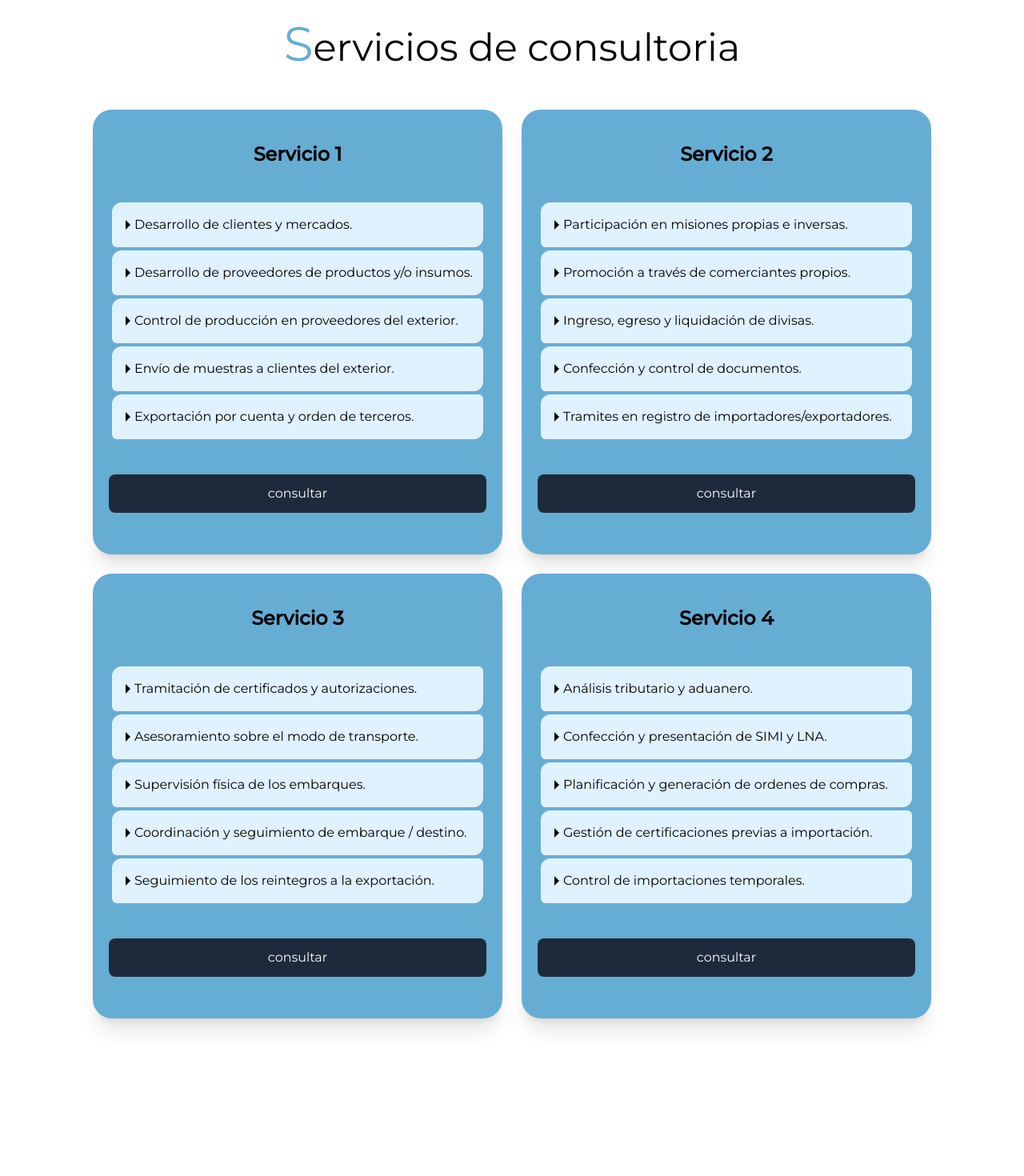
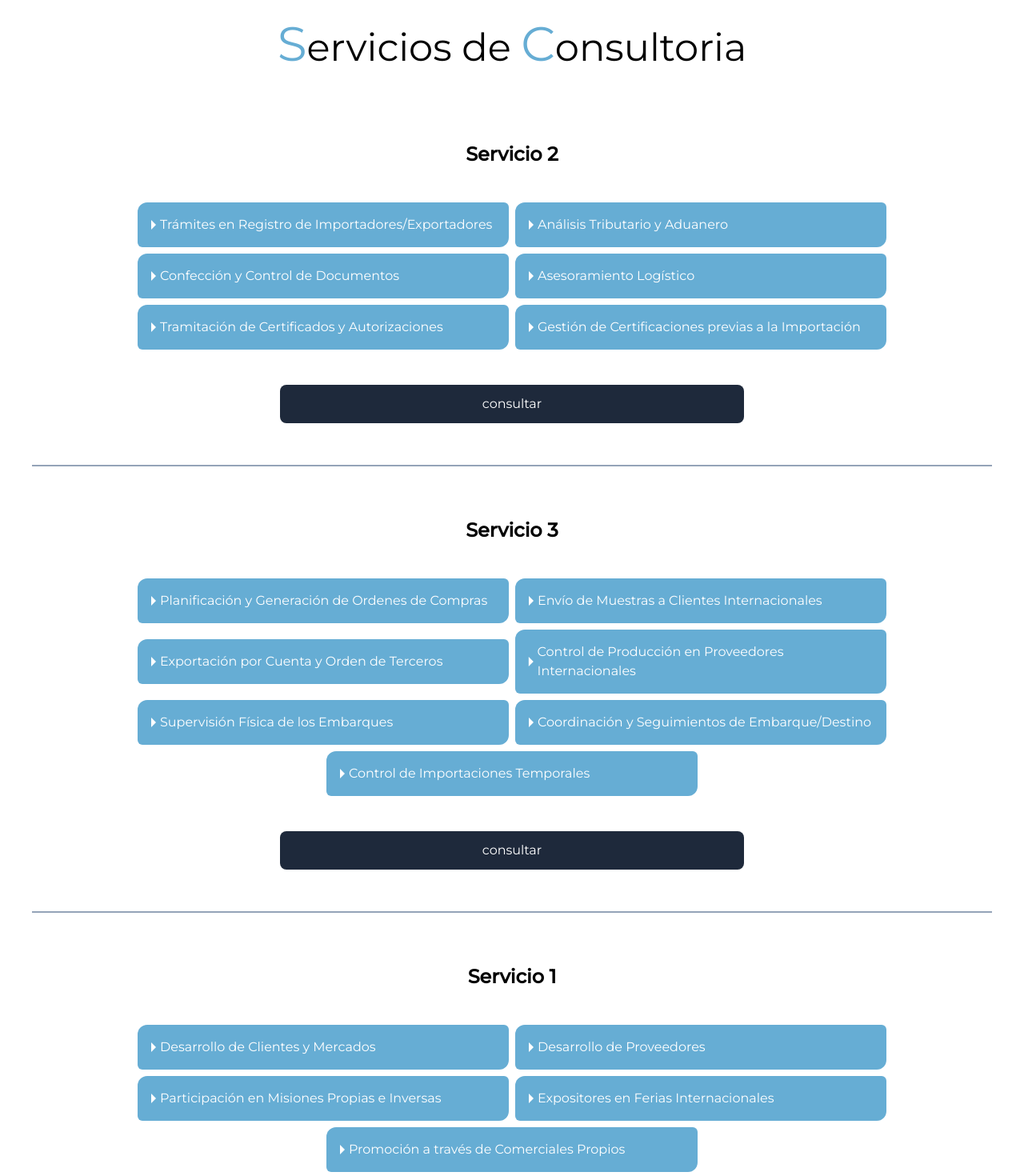
Before and after one commit to Lisandrocba/hpampa, a Next.js app: page /consultoria in a window 1280 px wide. Shown: the part 200-1670 px from the top of the page at 80% size. Before the commit the page ends 1525 px from the top, so only its background shows below. Built offline with nearby package versions, Linux system fonts and the light colour scheme.

Commit message:
cambios estilos servicios

```diff
--- a/components/Contacto.js
+++ b/components/Contacto.js
@@ -3,7 +3,7 @@ import FormControl from './FormControl'
 
 const Contacto = () => {
   return (
-    <div className="mr-10 ml-10 mt-5 mb-5">
+    <div className="mx-2 mt-5 mb-5 lg:mx-36">
         <h3 className="text-2xl lg:text-5xl pt-3 pb-7 mb-3 mt-10">Contactanos:</h3>
         <FormControl />
     </div>
--- a/components/FormControl.js
+++ b/components/FormControl.js
@@ -1,47 +1,142 @@
-import React from "react";
+import { useFormik } from "formik";
+import React, { useRef } from "react";
+import * as Yup from 'yup';
+import emailjs from '@emailjs/browser';
+import 'dotenv/config';
 
 const FormControl = () => {
+  const formRef = useRef(null);
+  const formik = useFormik({
+    initialValues: {
+      nombreEmpresa : '',
+      nombreContacto: '',
+      email: '',
+      pais: '',
+      telefono: undefined,
+      consulta: ''
+    },
+    validationSchema: Yup.object({
+      nombreEmpresa: Yup.string().required('El campo es requerido').max(20, 'El campo no puede tener mas de 20 caracteres'),
+      nombreContacto: Yup.string().required('El campo es requerido').max(20, 'El campo no puede tener mas de 20 caracteres'),
+      email: Yup.string().email('El email no es valido').required('El campo es requerido'),
+      pais: Yup.string().required('El campo es requerido'),
+      telefono: Yup.number(),
+      consulta: Yup.string().required('El campo es requerido').max(300, 'El campo no puede tener mas de 300 caracteres')
+    }),
+    onSubmit: values =>{
+      try {
+        emailjs.sendForm(process.env.NEXT_PUBLIC_SERVICE_ID_EMAILJS, process.env.NEXT_PUBLIC_TAMPLATE_ID_EMAILJS, formRef.current, process.env.NEXT_PUBLIC_PK_EMAILJS)
+        .then(res=>console.log(res))
+        .catch(err=>console.log(err))
+      } catch (error) {
+        console.log(error)
+      }
+
+
+    }
+  })
   return (
-    <form className="w-full">
-      <div className="flex-column items-center w-full">
+    <form ref={formRef} className="w-full" onSubmit={formik.handleSubmit}>
+      <div className="flex flex-col items-center justify-center w-full">
         <input
           type="text"
-          id="first_name"
+          id="nombreEmpresa"
+          name='nombreEmpresa'
           className="mb-5 bg-transparent border-t-transparent border-l-transparent border-r-transparent placeholder:text-slate-700  border-slate-800 text-gray-900 text-xl border-2 focus:border-b-blue-500 focus:border-t-transparent focus:border-l-transparent focus:border-r-transparent focus:outline-none focus:ring-transparent block w-full p-2.5"
           placeholder="Nombre compania"
-          required
+          value={formik.values.nombreEmpresa}
+          onChange={formik.handleChange}
+          onBlur={formik.handleBlur}
         />
+           {formik.touched.nombreEmpresa && formik.errors.nombreEmpresa ? (
+                <div className="my-2 w-full bg-red-100 border-l-4 border-red-500 text-red-700 p-4">
+                  <p className="font-bold">Error</p>
+                  <p>{formik.errors.nombreEmpresa}</p>
+                </div>
+              ) : null}
         <input
           type="text"
-          id="last_name"
+          id="nombreContacto"
+          name='nombreContacto'
           className="mb-5  bg-transparent border-t-transparent border-l-transparent border-r-transparent placeholder:text-slate-700 border-slate-800 text-gray-900 text-xl border-2 focus:border-b-blue-500 focus:border-t-transparent focus:border-l-transparent focus:border-r-transparent focus:outline-none focus:ring-transparent block w-full p-2.5"
           placeholder="Nombre de contacto"
-          required
+          value={formik.values.nombreContacto}
+          onChange={formik.handleChange}
+          onBlur={formik.handleBlur}
         />
+          {formik.touched.nombreContacto && formik.errors.nombreContacto ? (
+                <div className="my-2 w-full bg-red-100 border-l-4 border-red-500 text-red-700 p-4">
+                  <p className="font-bold">Error</p>
+                  <p>{formik.errors.nombreContacto}</p>
+                </div>
+              ) : null}
         <input
           type="email"
           id="email"
+          name='email'
           className="mb-5  bg-transparent border-t-transparent border-l-transparent border-r-transparent placeholder:text-slate-700 border-slate-800 text-gray-900 text-xl border-2 focus:border-b-blue-500 focus:border-t-transparent focus:border-l-transparent focus:border-r-transparent focus:outline-none focus:ring-transparent block w-full p-2.5"
           placeholder="Email"
-          required
+          value={formik.values.email}
+          onChange={formik.handleChange}
+          onBlur={formik.handleBlur}
         />
+           {formik.touched.email && formik.errors.email ? (
+                <div className="my-2 w-full bg-red-100 border-l-4 border-red-500 text-red-700 p-4">
+                  <p className="font-bold">Error</p>
+                  <p>{formik.errors.email}</p>
+                </div>
+              ) : null}
         <input
           type="text"
           id="pais"
+          name='pais'
           className="mb-5  bg-transparent border-t-transparent border-l-transparent border-r-transparent placeholder:text-slate-700 border-slate-800 text-gray-900 text-xl border-2 focus:border-b-blue-500 focus:border-t-transparent focus:border-l-transparent focus:border-r-transparent focus:outline-none focus:ring-transparent block w-full p-2.5"
           placeholder="País"
-          required
+          value={formik.values.pais}
+          onChange={formik.handleChange}
+          onBlur={formik.handleBlur}
         />
+         {formik.touched.pais && formik.errors.pais ? (
+                <div className="my-2 w-full bg-red-100 border-l-4 border-red-500 text-red-700 p-4">
+                  <p className="font-bold">Error</p>
+                  <p>{formik.errors.pais}</p>
+                </div>
+              ) : null}
+         <input
+          type="tel"
+          id="telefono"
+          name='telefono'
+          className="mb-5  bg-transparent border-t-transparent border-l-transparent border-r-transparent placeholder:text-slate-700 border-slate-800 text-gray-900 text-xl border-2 focus:border-b-blue-500 focus:border-t-transparent focus:border-l-transparent focus:border-r-transparent focus:outline-none focus:ring-transparent block w-full p-2.5"
+          placeholder="Telefono"
+          value={formik.values.telefono}
+          onChange={formik.handleChange}
+          onBlur={formik.handleBlur}
+        />
+        {formik.touched.telefono && formik.errors.telefono ? (
+                <div className="my-2 w-full bg-red-100 border-l-4 border-red-500 text-red-700 p-4">
+                  <p className="font-bold">Error</p>
+                  <p>{formik.errors.telefono}</p>
+                </div>
+              ) : null}
         <textarea
           type="text"
           id="consulta"
+          name='consulta'
           className="mb-5 bg-transparent border-t-transparent border-l-transparent border-r-transparent placeholder:text-slate-700 border-slate-800 text-gray-900 text-xl border-2 focus:border-b-blue-500 focus:border-t-transparent focus:border-l-transparent focus:border-r-transparent focus:outline-none focus:ring-transparent block w-full p-2.5"
           placeholder="Escriba su consulta"
-          required
+          value={formik.values.consulta}
+          onChange={formik.handleChange}
+          onBlur={formik.handleBlur}
         />
+          {formik.touched.consulta && formik.errors.consulta ? (
+                <div className="my-2 w-full bg-red-100 border-l-4 border-red-500 text-red-700 p-4">
+                  <p className="font-bold">Error</p>
+                  <p>{formik.errors.consulta}</p>
+                </div>
+              ) : null}
         <button
           type="submit"
-          className="text-white bg-gray-dark hover:bg-slate-700 focus:ring-4 focus:outline-none focus:ring-blue-300 font-medium rounded-lg text-xl w-full  px-5 py-2.5 mt-5 mb-10 text-center"
+          className="text-white bg-gray-dark hover:bg-slate-700 focus:ring-4 focus:outline-none focus:ring-blue-300 font-medium rounded-lg text-xl  px-5 py-2.5 mt-5 mb-10 w-3/4 text-center"
         >
           Enviar
         </button>
--- a/components/HeaderConsultoria.js
+++ b/components/HeaderConsultoria.js
@@ -5,32 +5,28 @@ import FormControl from "./FormControl";
 
 const textos = {
   servicio1: [
-    "Desarrollo de clientes y mercados.",
-    "Desarrollo de proveedores de productos y/o insumos.",
-    "Control de producción en proveedores del exterior.",
-    "Envío de muestras a clientes del exterior.",
-    "Exportación por cuenta y orden de terceros.",
+    "Desarrollo de Clientes y Mercados",
+    "Desarrollo de Proveedores",
+    "Participación en Misiones Propias e Inversas",
+    "Expositores en Ferias Internacionales",
+    "Promoción a través de Comerciales Propios",
   ],
   servicio2: [
-    "Participación en misiones propias e inversas.",
-    "Promoción a través de comerciantes propios.",
-    "Ingreso, egreso y liquidación de divisas.",
-    "Confección y control de documentos.",
-    "Tramites en registro de importadores/exportadores.",
+    "Trámites en Registro de Importadores/Exportadores",
+    "Análisis Tributario y Aduanero",
+    "Confección y Control de Documentos",
+    "Asesoramiento Logístico",
+    "Tramitación de Certificados y Autorizaciones",
+    "Gestión de Certificaciones previas a la Importación",
   ],
   servicio3: [
-    "Tramitación de certificados y autorizaciones.",
-    "Asesoramiento sobre el modo de transporte.",
-    "Supervisión física de los embarques.",
-    "Coordinación y seguimiento de embarque / destino.",
-    "Seguimiento de los reintegros a la exportación.",
-  ],
-  servicio4: [
-    "Análisis tributario y aduanero.",
-    "Confección y presentación de SIMI y LNA.",
-    "Planificación y generación de ordenes de compras.",
-    "Gestión de certificaciones previas a importación.",
-    "Control de importaciones temporales.",
+    "Planificación y Generación de Ordenes de Compras",
+    "Envío de Muestras a Clientes Internacionales",
+    "Exportación por Cuenta y Orden de Terceros",
+    "Control de Producción en Proveedores Internacionales",
+    "Supervisión Física de los Embarques",
+    "Coordinación y Seguimientos de Embarque/Destino",
+    "Control de Importaciones Temporales",
   ],
 };
 
@@ -41,112 +37,102 @@ const HeaderConsultoria = () => {
     servicio3: false,
     servicio4: false,
   });
-  console.log(buttonForm);
+
   return (
     <div className="w-screen mx-0">
       <h2 className=" text-3xl lg:text-5xl pt-3 pb-7 mb-3 mt-10 text-center">
-        <span className="text-6xl text-hpampa">S</span>ervicios de consultoria
+        <span className="text-6xl text-hpampa">S</span>ervicios de{" "}
+        <span className="text-6xl text-hpampa">C</span>onsultoria
       </h2>
-      <div className="flex flex-col lg:flex-row lg:flex-wrap justify-center item-center mb-10 ">
-        <div className="lg:w-2/5 flex flex-col flex-wrap justify-center cursor-default bg-hpampa px-5 py-10 rounded-3xl shadow-xl  m-3">
+      <div className="flex flex-col lg:flex-col lg:flex-wrap justify-center item-center mb-10 ">
+        <div className="flex flex-col flex-wrap justify-center items-center cursor-default border-b-solid border-b-2 border-slate-400 px-5 py-10   mx-10 my-3">
+          {buttonForm.servicio2 ? (
+            <FormControl />
+          ) : (
+            <div>
+              <p className="font-bold text-2xl text-center pb-10">Servicio 2</p>
+              <div className="flex flex-row flex-wrap justify-center items-center">
+                {textos.servicio2.map((text) => {
+                  return (
+                    <div
+                      key={Math.random()}
+                      className="flex flex-row justify-start items-center bg-hpampa m-1 rounded-tl-xl rounded-br-xl rounded-tr-md rounded-bl-md  px-3 py-4 w-2/5"
+                    >
+                      <GoTriangleRight className="text-white" />
+                      <p className="text-white">{text}</p>
+                    </div>
+                  );
+                })}
+              </div>
+            </div>
+          )}
+          <button
+            onClick={() =>
+              setButtonForm({ ...buttonForm, servicio2: !buttonForm.servicio2 })
+            }
+            className="py-3 my-3 px-5 bg-slate-800 text-white rounded-lg lg:w-1/2 mt-10 hover:bg-slate-600"
+          >
+            {buttonForm.servicio2 ? "ver servicio" : "consultar"}
+          </button>
+        </div>
+        <div className="flex flex-col flex-wrap justify-center items-center cursor-default px-5 py-10 border-b-solid border-b-2 border-slate-400   mx-10 my-3">
+          {buttonForm.servicio3 ? (
+            <FormControl />
+          ) : (
+            <div>
+              <p className="font-bold text-2xl text-center pb-10">Servicio 3</p>
+              <div className="flex flex-row flex-wrap justify-center items-center">
+              {textos.servicio3.map((text) => {
+                return (
+                  <div
+                    key={Math.random()}
+                    className="flex flex-row justify-start items-center bg-hpampa m-1 rounded-tl-xl rounded-br-xl rounded-tr-md rounded-bl-md w-2/5 px-3 py-4"
+                  >
+                    <GoTriangleRight className="text-white" />
+                    <p className="text-white">{text}</p>
+                  </div>
+                );
+              })}
+              </div>
+            </div>
+          )}
+          <button
+            onClick={() =>
+              setButtonForm({ ...buttonForm, servicio3: !buttonForm.servicio3 })
+            }
+            className="py-3 my-3 px-5 bg-slate-800 text-white rounded-lg mt-10 lg:w-1/2 hover:bg-slate-600"
+          >
+            {buttonForm.servicio3 ? "ver servicio" : "consultar"}
+          </button>
+        </div>
+        <div className="flex flex-col flex-wrap justify-center items-center cursor-default  border-slate-400 px-5 py-10 mx-10 my-3">
           {buttonForm.servicio1 ? (
             <FormControl />
           ) : (
             <div>
               <p className="font-bold text-2xl text-center pb-10">Servicio 1</p>
+              <div className="flex flex-row flex-wrap justify-center items-center">
               {textos.servicio1.map((text) => {
                 return (
-                  <div className="flex flex-row justify-start items-center bg-sky-100 m-1 rounded-tl-xl rounded-br-xl rounded-tr-md rounded-bl-md  px-3 py-4">
-                    <GoTriangleRight className="text-black" />
-                    <p className="text-black">{text}</p>
+                  <div
+                    key={Math.random()}
+                    className="flex flex-row justify-start items-center bg-hpampa m-1 rounded-tl-xl rounded-br-xl rounded-tr-md rounded-bl-md w-2/5 px-3 py-4"
+                  >
+                    <GoTriangleRight className="text-white" />
+                    <p className="text-white">{text}</p>
                   </div>
                 );
               })}
+              </div>
             </div>
           )}
           <button
             onClick={() =>
               setButtonForm({ ...buttonForm, servicio1: !buttonForm.servicio1 })
             }
-            className="py-3 my-3 px-5 bg-slate-800 text-white rounded-lg mt-10 hover:bg-slate-600"
+            className="py-3 my-3 px-5 bg-slate-800 text-white rounded-lg mt-10 hover:bg-slate-600 lg:w-1/2"
           >
             {buttonForm.servicio1 ? "ver servicio" : "consultar"}
-          </button>
-        </div>
-        <div className="lg:w-2/5 flex flex-col flex-wrap justify-center cursor-default bg-hpampa px-5 py-10 rounded-3xl shadow-xl m-3">
-          {buttonForm.servicio2 ? (
-            <FormControl />
-          ) : (
-            <div>
-              <p className="font-bold text-2xl text-center pb-10">Servicio 2</p>
-              {textos.servicio2.map((text) => {
-                return (
-                  <div className="flex flex-row justify-start items-center bg-sky-100 m-1 rounded-tl-xl rounded-br-xl rounded-tr-md rounded-bl-md  px-3 py-4">
-                    <GoTriangleRight className="text-black" />
-                    <p className="text-black">{text}</p>
-                  </div>
-                );
-              })}
-            </div>
-          )}
-          <button
-            onClick={() =>
-              setButtonForm({ ...buttonForm, servicio2: !buttonForm.servicio2 })
-            }
-            className="py-3 my-3 px-5 bg-slate-800 text-white rounded-lg mt-10 hover:bg-slate-600"
-          >
-            {buttonForm.servicio2 ? "ver servicio" : "consultar"}
-          </button>
-        </div>
-        <div className="lg:w-2/5 flex flex-col flex-wrap justify-center cursor-default bg-hpampa px-5 py-10 rounded-3xl shadow-xl  m-3">
-          {buttonForm.servicio3 ? (
-            <FormControl />
-          ) : (
-            <div>
-              <p className="font-bold text-2xl text-center pb-10">Servicio 3</p>
-
-              {textos.servicio3.map((text) => {
-                return (
-                  <div className="flex flex-row justify-start items-center bg-sky-100 m-1 rounded-tl-xl rounded-br-xl rounded-tr-md rounded-bl-md  px-3 py-4">
-                    <GoTriangleRight className="text-black" />
-                    <p className="text-black">{text}</p>
-                  </div>
-                );
-              })}
-            </div>
-          )}
-          <button
-            onClick={() =>
-              setButtonForm({ ...buttonForm, servicio3: !buttonForm.servicio3 })
-            }
-            className="py-3 my-3 px-5 bg-slate-800 text-white rounded-lg mt-10 hover:bg-slate-600"
-          >
-            {buttonForm.servicio3 ? "ver servicio" : "consultar"}
-          </button>
-        </div>
-        <div className="lg:w-2/5 flex flex-col flex-wrap justify-center cursor-default bg-hpampa px-5 py-10 rounded-3xl shadow-xl  m-3">
-          {buttonForm.servicio4 ? (
-            <FormControl />
-          ) : (
-            <div>
-              <p className="font-bold text-2xl text-center pb-10">Servicio 4</p>
-              {textos.servicio4.map((text) => {
-                return (
-                  <div className="flex flex-row justify-start items-center bg-sky-100 m-1 rounded-tl-xl rounded-br-xl rounded-tr-md rounded-bl-md  px-3 py-4">
-                    <GoTriangleRight className="text-black" />
-                    <p className="text-black">{text}</p>
-                  </div>
-                );
-              })}
-            </div>
-          )}
-          <button
-            onClick={() =>
-              setButtonForm({ ...buttonForm, servicio4: !buttonForm.servicio4 })
-            }
-            className="py-3 my-3 px-5 bg-slate-800 text-white rounded-lg mt-10 hover:bg-slate-600"
-          >
-            {buttonForm.servicio4 ? "ver servicio" : "consultar"}
           </button>
         </div>
       </div>
--- a/styles/globals.css
+++ b/styles/globals.css
@@ -67,6 +67,7 @@ body::-webkit-scrollbar-thumb {
   background-color: #273444;
   border-radius: 20px;
   border: 1px solid #f1f2f3;
+
 }
 
 
```
Also changed, not shown: package.json (+6 -2 lines), 1 other file (tests, documents, lock files or other folders).
